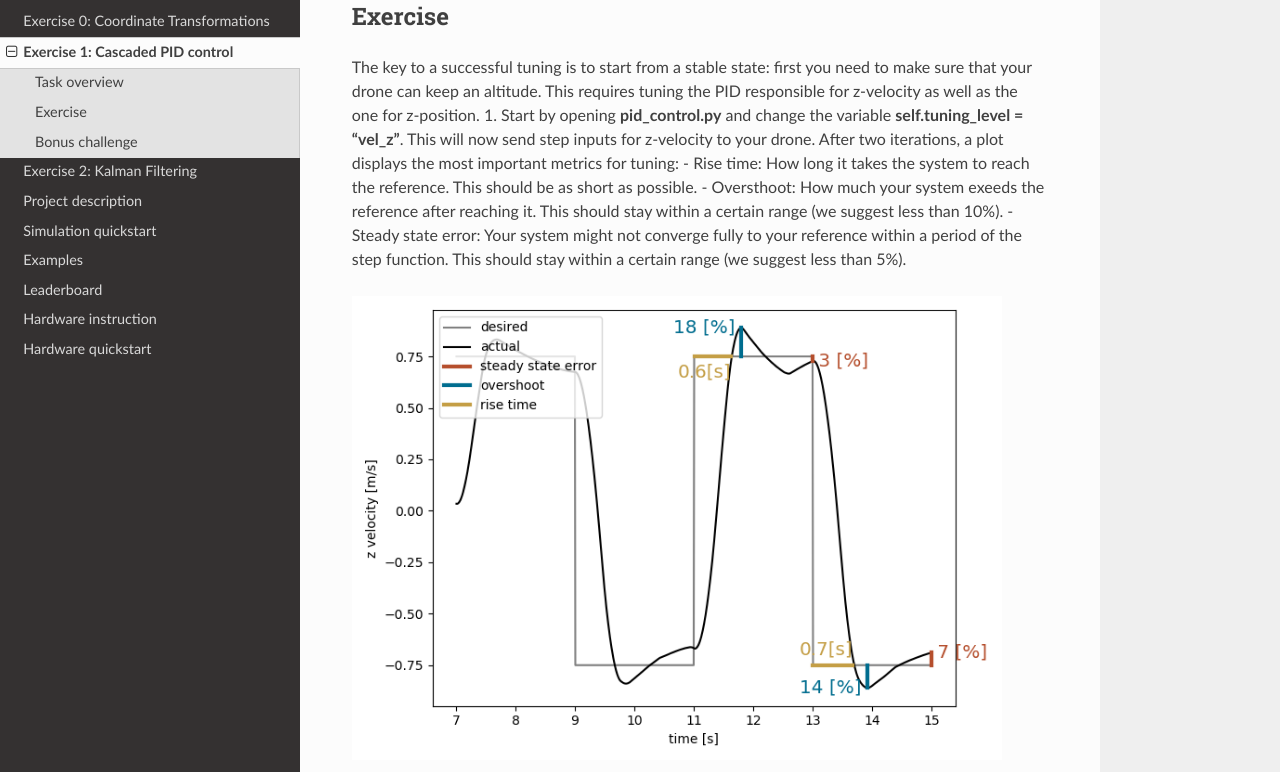
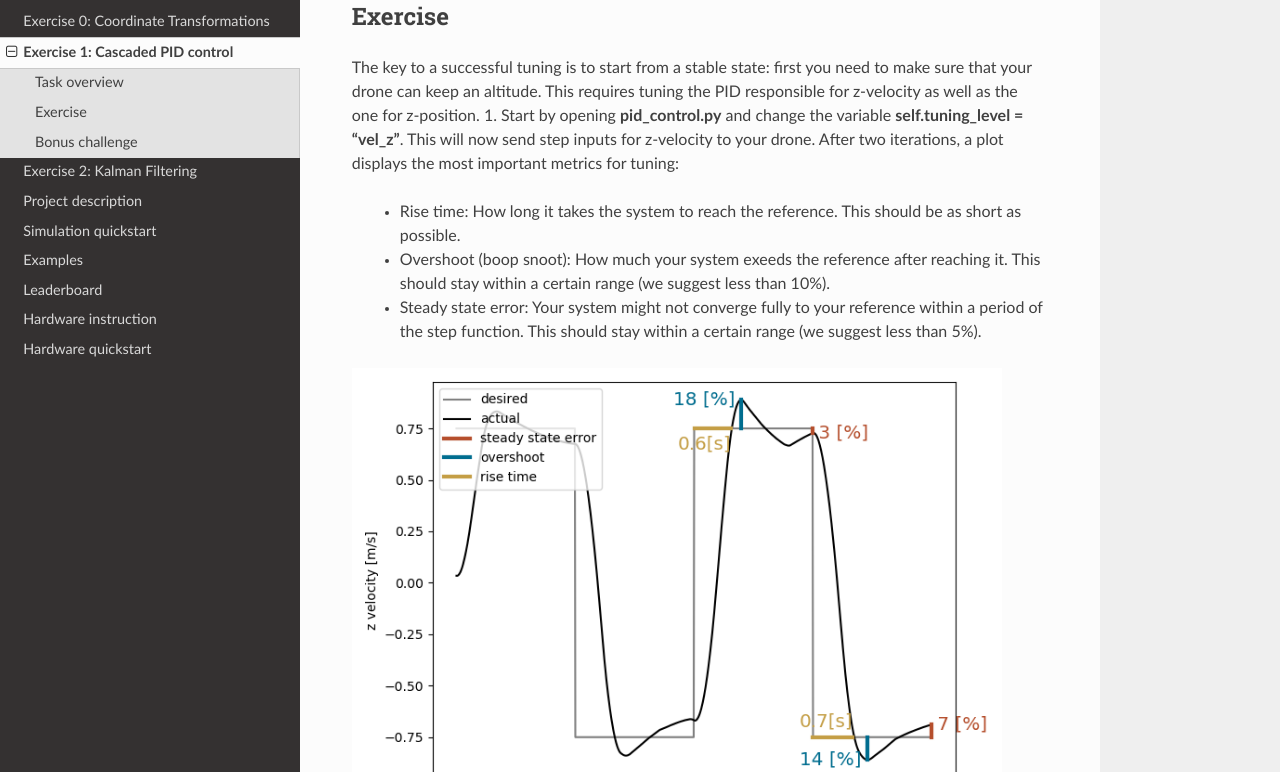
Before and after one commit to Ben-Jarvis/TEMP-crazy-tutorials-2024, a Sphinx documentation site: the page built from docs/exercise_1/exercise_1_description.rst, in a window 1280 px wide and 900 px high, scrolled down 1895 px, cut to the strip 128-900 px from the top of the window. Built offline with Sphinx 7.4.7 and the Read the Docs theme 2.0.0, drawn with Linux system fonts in a browser that asks for light colours.

Commit message:
exercise_1 formatting

```diff
--- a/docs/exercise_1/exercise_1_description.rst
+++ b/docs/exercise_1/exercise_1_description.rst
@@ -31,9 +31,9 @@ The key to a successful tuning is to start from a stable state: first you need t
 1. Start by opening **pid_control.py** and change the variable **self.tuning_level = "vel_z"**.
 This will now send step inputs for z-velocity to your drone.
 After two iterations, a plot displays the most important metrics for tuning:
-- Rise time: How long it takes the system to reach the reference. This should be as short as possible.
-- Oversthoot: How much your system exeeds the reference after reaching it. This should stay within a certain range (we suggest less than 10%).
-- Steady state error: Your system might not converge fully to your reference within a period of the step function. This should stay within a certain range (we suggest less than 5%).
+  - Rise time: How long it takes the system to reach the reference. This should be as short as possible.
+  - Overshoot (boop snoot): How much your system exeeds the reference after reaching it. This should stay within a certain range (we suggest less than 10%).
+  - Steady state error: Your system might not converge fully to your reference within a period of the step function. This should stay within a certain range (we suggest less than 5%).
 
 .. image:: vel_z_before.png
   :width: 650
```
